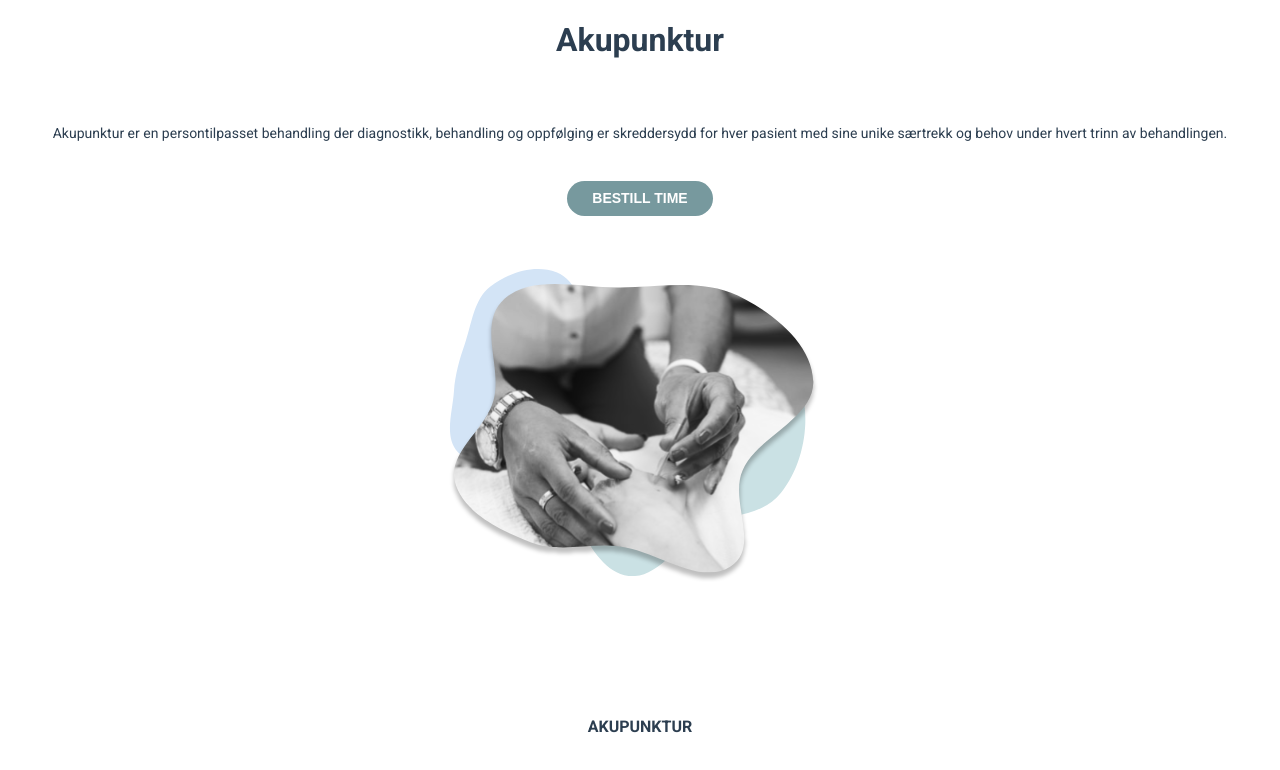
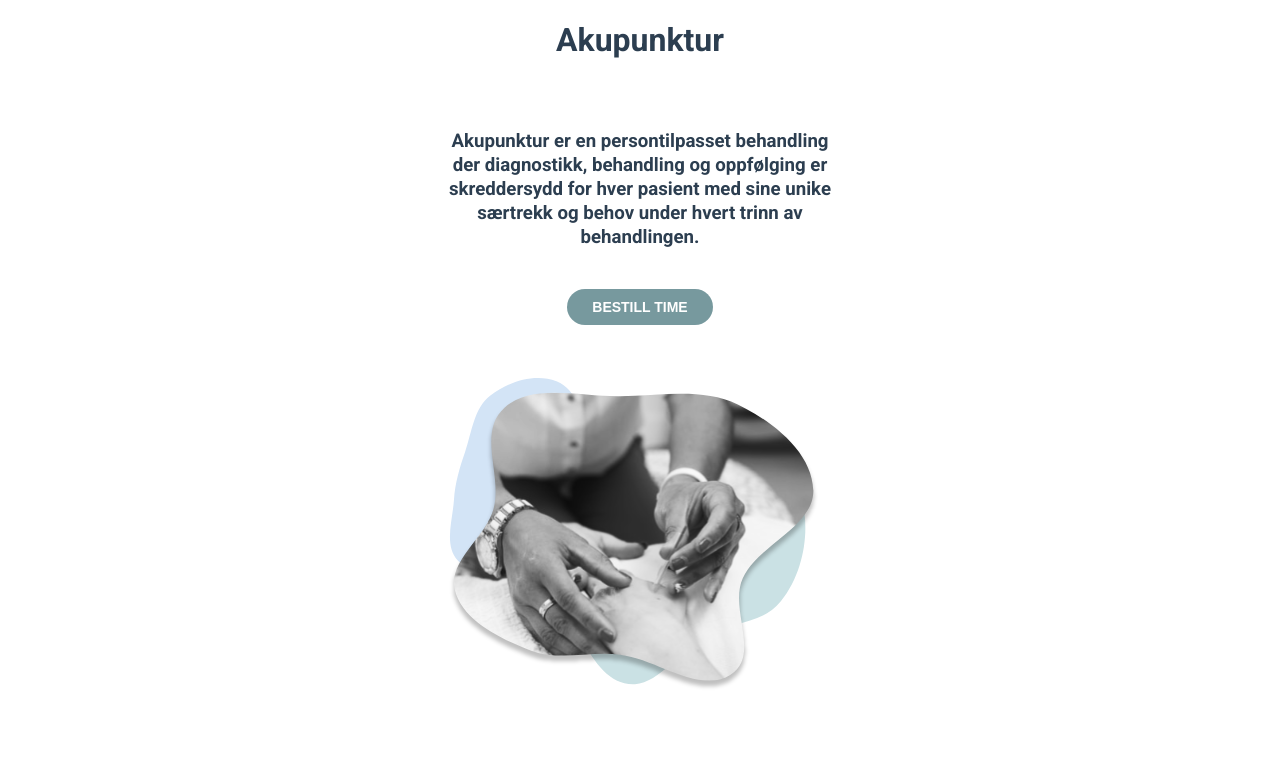
Before and after one commit to hansmaast/Studentklinikken-gruppe42, a Vue app: page /akupunktur in a window 1280 px wide. Shown: the top 770 px of the page. Built offline with nearby package versions, Linux system fonts and the light colour scheme.

Commit message:
Minor refactor

```diff
--- a/src/App.vue
+++ b/src/App.vue
@@ -37,6 +37,11 @@
         margin: 0;
         width: 100%;
         overflow: hidden;
+    }
+
+    a {
+        text-decoration: none;
+        color: inherit;
     }
 
     .routerView {
@@ -81,6 +86,14 @@
         background: rgba(65, 184, 131, 0.44);
     }
 
+    .bold {
+        font-weight: bold;
+    }
+
+    .center {
+        text-align: center;
+    }
+
     input:focus {
         box-shadow: 0px 5px 15px rgba(53, 73, 94, 0.4);
     }
--- a/src/views/Akupunktur.vue
+++ b/src/views/Akupunktur.vue
@@ -1,7 +1,7 @@
 <template>
     <div class="mainContainer">
         <h1>Akupunktur</h1>
-        <p>Akupunktur er en persontilpasset
+        <p class="infoTxt bold center">Akupunktur er en persontilpasset
             behandling der diagnostikk, behandling og oppfølging er skreddersydd for hver pasient med sine unike særtrekk og behov under hvert trinn av behandlingen. </p>
         <st-medium-btn label="BESTILL TIME"/>
         <div class="imgContainer">
@@ -76,7 +76,6 @@
         max-width: 400px;
         width: 85vw;
         font-size: 14pt;
-        text-align: left;
         line-height: 18pt;
     }
 
--- a/src/views/FysiologiskTestlab.vue
+++ b/src/views/FysiologiskTestlab.vue
@@ -139,12 +139,4 @@
     .imgContainer > img {
         width: 100%;
     }
-
-    .bold {
-        font-weight: bold;
-    }
-
-    .center {
-        text-align: center;
-    }
 </style>
```
